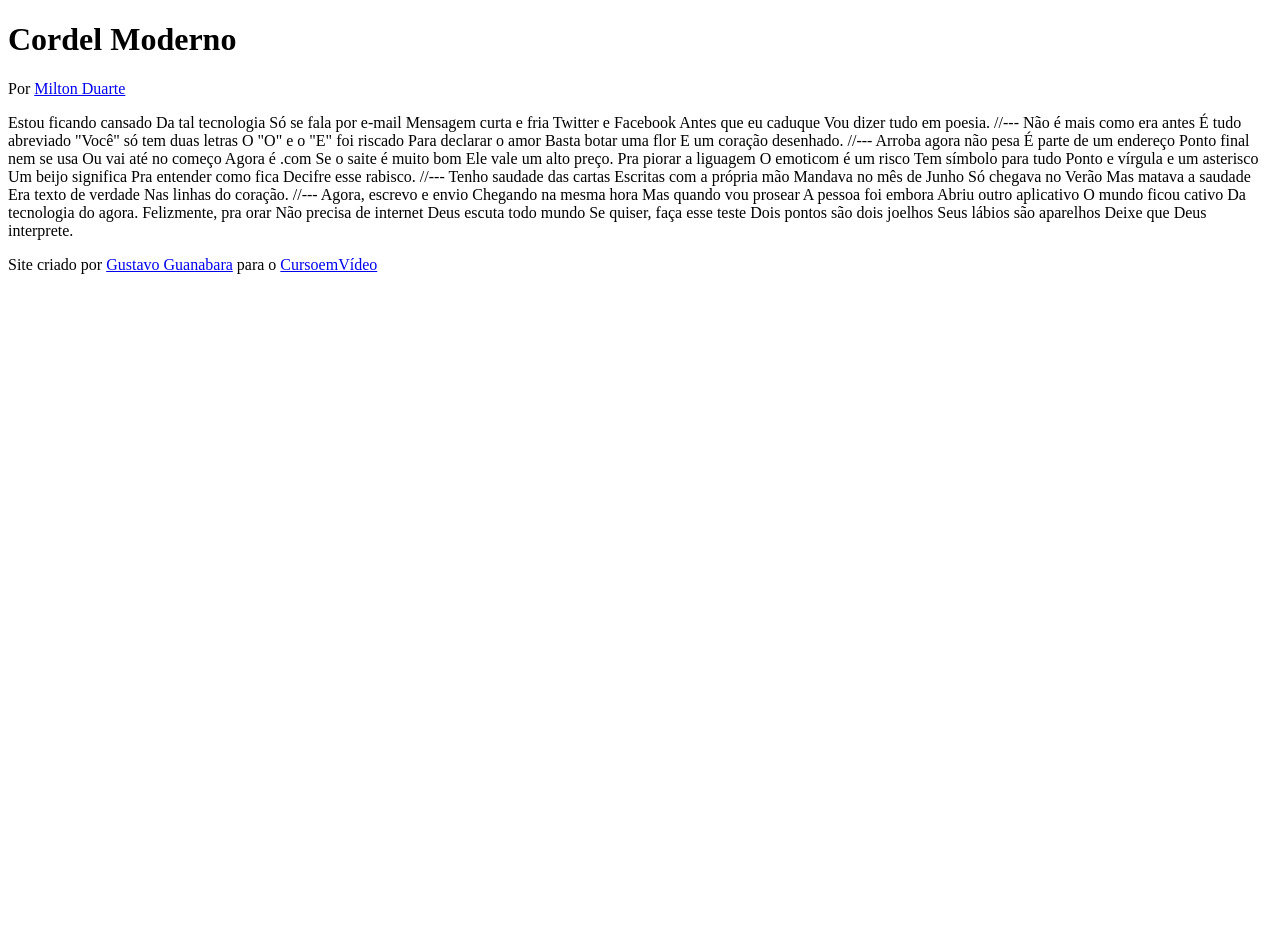
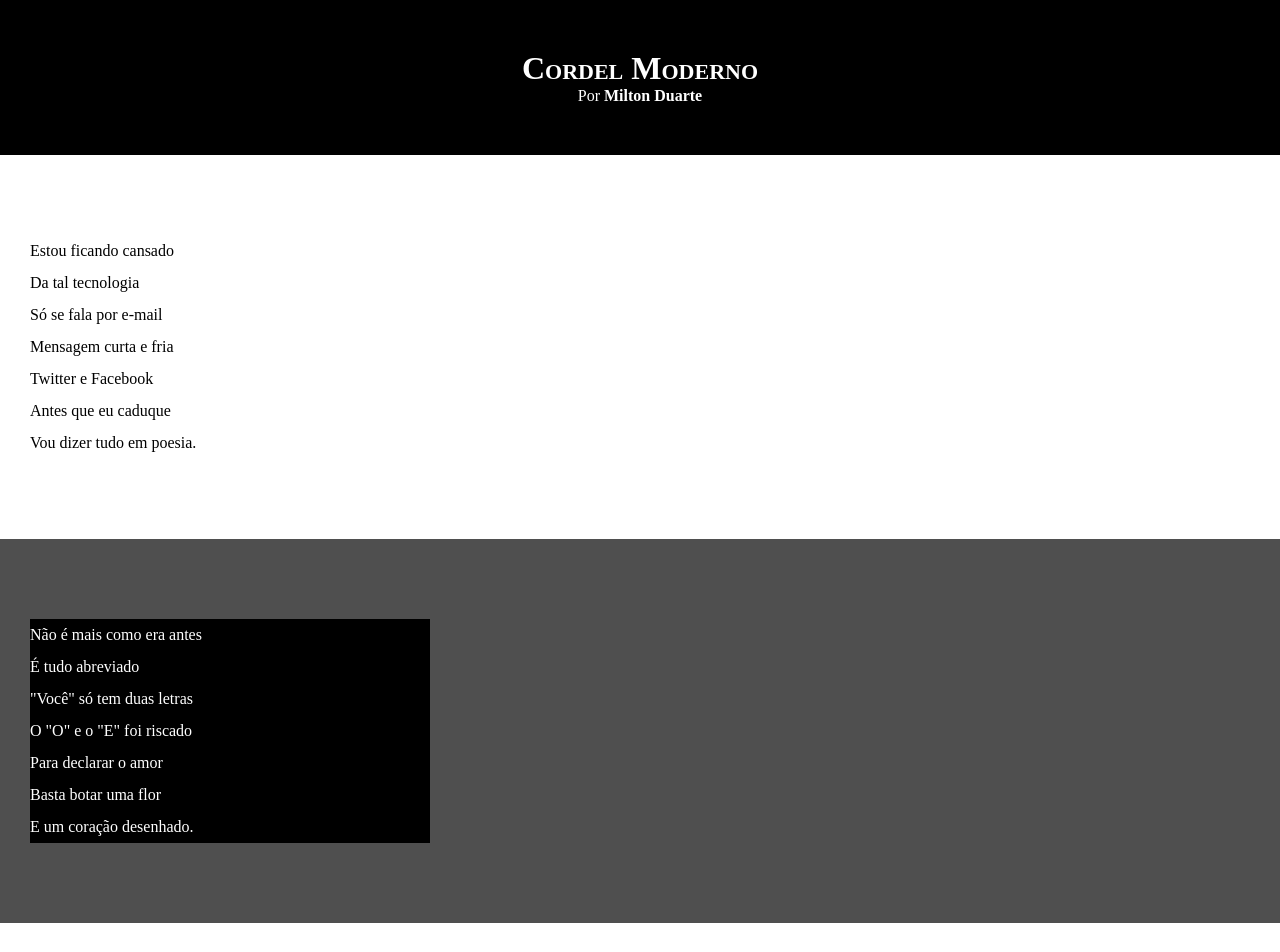
Before and after one commit to joycebatistasousa/projeto-cordel, a plain HTML site: page index.html in a window 1280 px wide. Shown: the top 952 px of the page. Before the commit the page ends 800 px from the top, so only its background shows below. Drawn offline with Linux system fonts and the light colour scheme.

Commit message:
atualizei estilos dos textos e blocos

```diff
--- a/index.html
+++ b/index.html
@@ -4,6 +4,7 @@
     <meta charset="UTF-8">
     <meta name="viewport" content="width=device-width, initial-scale=1.0">
     <title>Cordel Moderno</title>
+    <link rel="stylesheet" href="style.css">
 </head>
 <body>
         <header>
@@ -11,69 +12,85 @@
             <p>Por <a href="https://www.recantodasletras.com.br/poesias/3186743" target="_blank">Milton Duarte</a></p>
         </header>
 
-        Estou ficando cansado
-        Da tal tecnologia
-        Só se fala por e-mail
-        Mensagem curta e fria
-        Twitter e Facebook
-        Antes que eu caduque
-        Vou dizer tudo em poesia.
+        <section class="normal">
+            <p>
+                Estou ficando cansado<br>
+                Da tal tecnologia<br>
+                Só se fala por e-mail<br>
+                Mensagem curta e fria<br>
+                Twitter e Facebook<br>
+                Antes que eu caduque<br>
+                Vou dizer tudo em poesia.
+            </p>
+        </section>
 
-        //---
+        <section class="imagem">
+            <p>
+                Não é mais como era antes<br>
+                É tudo abreviado<br>
+                "Você" só tem duas letras<br>
+                O "O" e o "E" foi riscado<br>
+                Para declarar o amor<br>
+                Basta botar uma flor<br>
+                E um coração desenhado.
+            </p>
+        </section>
 
-        Não é mais como era antes
-        É tudo abreviado
-        "Você" só tem duas letras
-        O "O" e o "E" foi riscado
-        Para declarar o amor
-        Basta botar uma flor
-        E um coração desenhado.
+        <section class="normal">
+            <p>
+                Arroba agora não pesa<br>
+                É parte de um endereço<br>
+                Ponto final nem se usa<br>
+                Ou vai até no começo<br>
+                Agora é .com<br>
+                Se o saite é muito bom<br>
+                Ele vale um alto preço.<br>
+            </p>
 
-        //---
+            <p>
+                Pra piorar a liguagem<br>
+                O emoticom é um risco<br>
+                Tem símbolo para tudo<br>
+                Ponto e vírgula e um asterisco<br>
+                Um beijo significa<br>
+                Pra entender como fica<br>
+                Decifre esse rabisco.
+            </p>
+        </section>
 
-        Arroba agora não pesa
-        É parte de um endereço
-        Ponto final nem se usa
-        Ou vai até no começo
-        Agora é .com
-        Se o saite é muito bom
-        Ele vale um alto preço.
+        <section class="imagem">
+            <p>
+                Tenho saudade das cartas<br>
+                Escritas com a própria mão<br>
+                Mandava no mês de Junho<br>
+                Só chegava no Verão<br>
+                Mas matava a saudade<br>
+                Era texto de verdade<br>
+                Nas linhas do coração.
+            </p>
+        </section>
 
-        Pra piorar a liguagem
-        O emoticom é um risco
-        Tem símbolo para tudo
-        Ponto e vírgula e um asterisco
-        Um beijo significa
-        Pra entender como fica
-        Decifre esse rabisco.
+        <section class="normal">
+            <p>
+                Agora, escrevo e envio<br>
+                Chegando na mesma hora<br>
+                Mas quando vou prosear<br>
+                A pessoa foi embora<br>
+                Abriu outro aplicativo<br>
+                O mundo ficou cativo<br>
+                Da tecnologia do agora.
+            </p>
 
-        //---
-
-        Tenho saudade das cartas
-        Escritas com a própria mão
-        Mandava no mês de Junho
-        Só chegava no Verão
-        Mas matava a saudade
-        Era texto de verdade
-        Nas linhas do coração.
-
-        //---
-
-        Agora, escrevo e envio
-        Chegando na mesma hora
-        Mas quando vou prosear
-        A pessoa foi embora
-        Abriu outro aplicativo
-        O mundo ficou cativo
-        Da tecnologia do agora.
-
-        Felizmente, pra orar
-        Não precisa de internet
-        Deus escuta todo mundo
-        Se quiser, faça esse teste
-        Dois pontos são dois joelhos
-        Seus lábios são aparelhos
-        Deixe que Deus interprete.
+            <p>
+                Felizmente, pra orar<br>
+                Não precisa de internet<br>
+                Deus escuta todo mundo<br>
+                Se quiser, faça esse teste<br>
+                Dois pontos são dois joelhos<br>
+                Seus lábios são aparelhos<br>
+                Deixe que Deus interprete.
+            </p>
+        </section>
 
         <footer>
             <p>Site criado por <a href="https://gustavoguanabara.github.io" target="_blank">Gustavo Guanabara</a> para o <a href="https://www.cursoemvideo.com" target="_blank">CursoemVídeo</a></p>
--- /dev/null
+++ b/style.css
@@ -0,0 +1,67 @@
+@charset "UTF-8";
+
+* {
+    margin: 0px;
+    padding: 0px;
+}
+
+html, body {
+        min-height: 100vh;
+        background-color: darkgray;
+}
+
+header {
+    background-color: black;
+    color: white;
+    text-align: center;
+}
+
+header > h1 {
+    padding-top: 50px;
+    font-variant: small-caps; /*deixa as letras maiúscula e as primeiras são maiores*/
+
+    /* text-transform: uppercase; colocar letras maiúsculas*/
+}
+
+header > p {
+        padding-bottom: 50px;
+}
+
+header a, footer a {
+    color: white;
+    text-decoration: none;
+    font-weight: bold;
+}
+
+header a:hover, footer a:hover {
+    text-decoration: underline;
+}
+
+section.normal {
+        background-color: white;
+        color: black;
+}
+
+section {
+        padding-top: 10vh; /* 10% da altura da tela*/
+        padding-bottom: 10vh;
+        padding-left: 30px;
+        line-height: 2em;
+}
+
+section.imagem > p {
+    width: 400px;
+    background-color: black;
+}
+
+section.imagem {
+    background-color: rgba(0, 0, 0, 0.534);
+    color: white;
+}
+
+footer {
+    background-color: black;
+    color: white;
+    text-align: center;
+    padding: 10px;
+}
```
